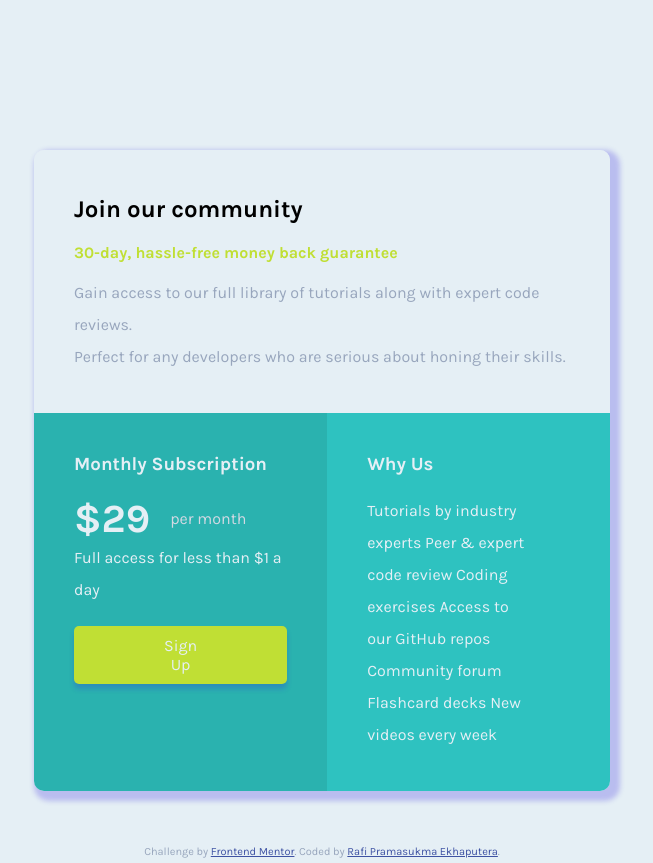
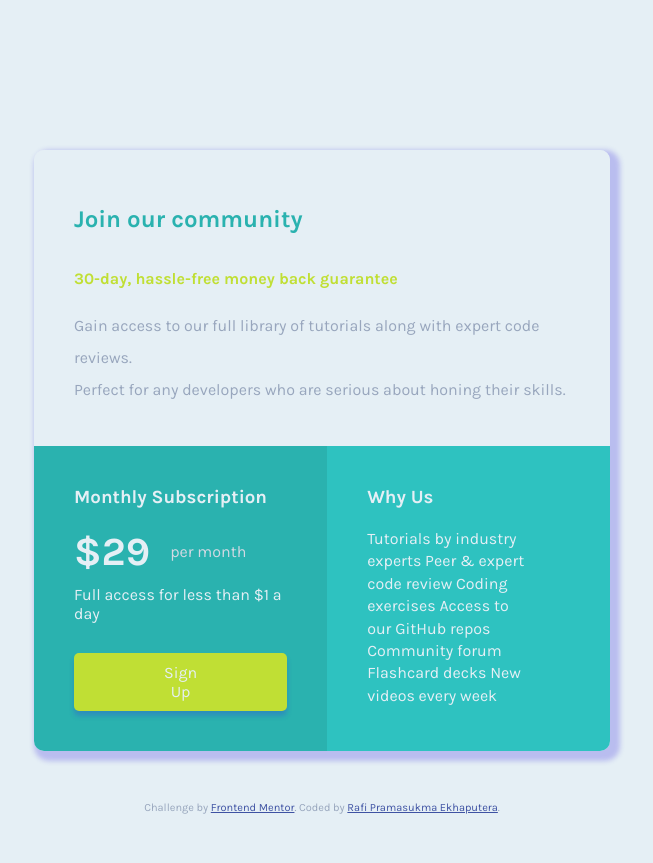
Before and after one commit to rafiputra2000/single-price-grid-component-master, a plain HTML site: page index.html in a window 1280 px wide. Shown: the whole page, without its empty margins (318-971 px from the left). After the commit the page ends 814 px from the top, so only its background shows below. Drawn offline with Linux system fonts and the light colour scheme.

Commit message:
Update fix challenge

```diff
--- a/css/styles.css
+++ b/css/styles.css
@@ -11,6 +11,7 @@ body{
 
 h2{
   margin: 5px 0 20px 0;
+  color: hsl(179, 62%, 43%);
 }
 
 h3{
@@ -27,7 +28,6 @@ h4{
 
 p{
   color: hsl(218, 22%, 67%);
-  line-height: 2;
 }
 
 /*******************************CLASS SELECTOR***************************************/
@@ -70,6 +70,7 @@ p{
   grid-area: top;
   background-color: hsl(204, 43%, 93%);
   border-radius: 10px 10px 0 0;
+  line-height: 2;
 
 }
 
@@ -94,6 +95,7 @@ p{
   justify-content: flex-start;
   align-items: center;
   flex-direction: flex-start;
+  margin-bottom: 10px;
 }
 
 .dollar{
@@ -110,10 +112,11 @@ p{
 
 .description-1{
   color: hsl(204, 43%, 93%);
-  margin-bottom: 20px;
+  margin-bottom: 30px;
 }
 
 .template-description-2{
+  line-height: 1.4;
   width: 80%;
 
 }
```
